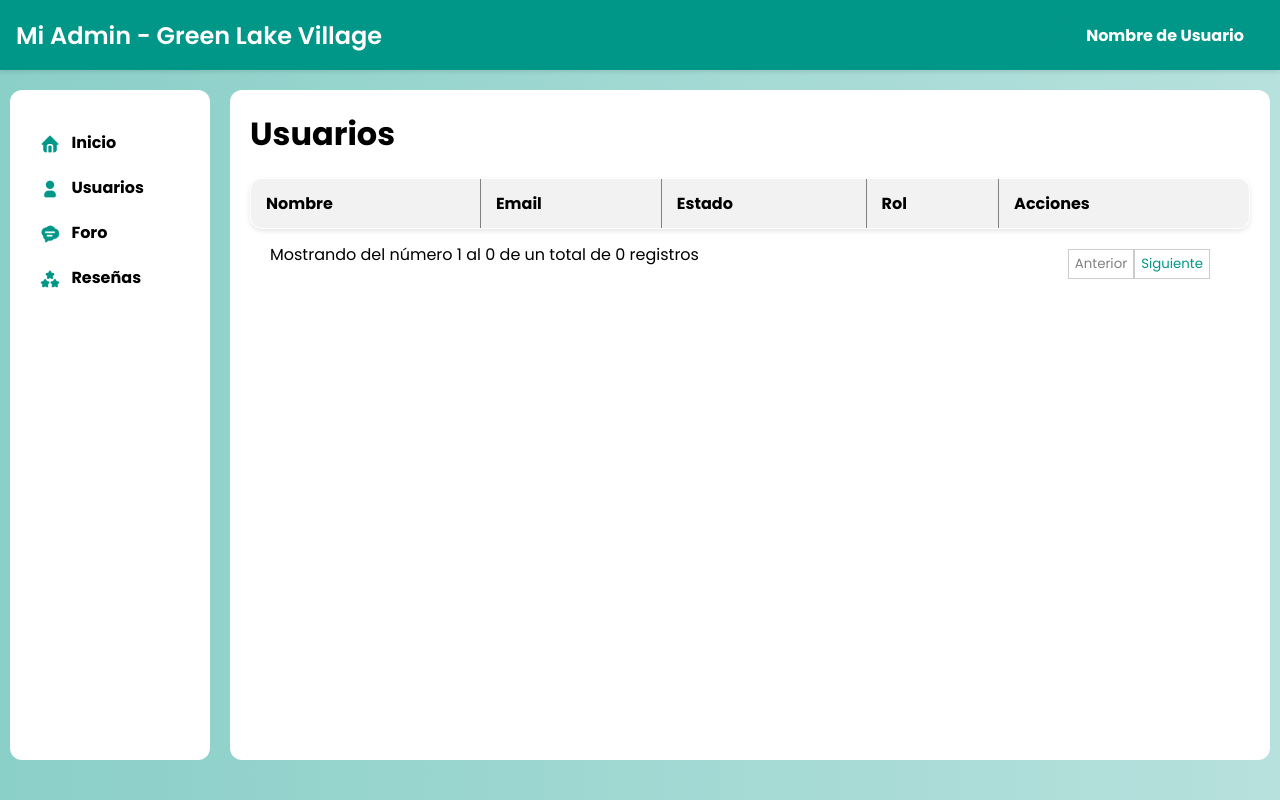
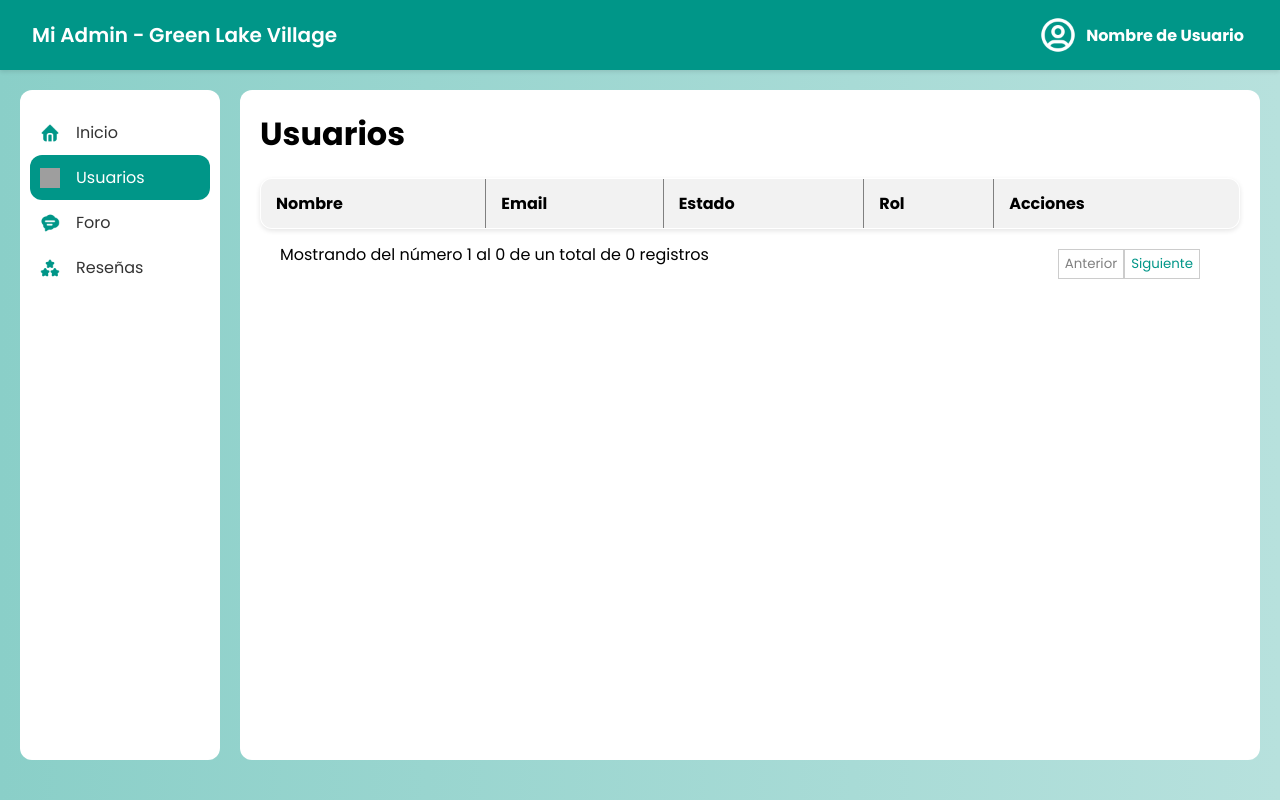
Before and after one commit to 5nullpointers/GreenLakeVillage, a Flask app: page /admin/UsuariosAdmin in a window 1280 px wide. Run offline with Flask 3, Linux system fonts and the light colour scheme; data that the repository does not hold is empty; parts of the project's set-up code (start-up, migrations or seed data) failed here and were passed over; grey boxes are pictures that could not be loaded.

Commit message:
mejorar estilos de la interfaz de administración de usuarios, ajustar tamaños y márgenes, y actualizar imágenes de perfil

```diff
--- a/Presentacion/static/css/UsuariosAdmin.css
+++ b/Presentacion/static/css/UsuariosAdmin.css
@@ -193,9 +193,10 @@ label {
 }
 
 .superiorAdmin .logo {
-  font-size: 24px;
+  font-size: 20px;
   font-weight: 600;
   color: #fff;
+  margin-left: 1rem;
 }
 
 .user-profile {
@@ -288,42 +289,50 @@ label {
     margin: 10px; /* se reduce el margen para disminuir la separación */
     border-radius: 12px;
     height: 670px;         /* altura fija */
+    margin-right: 20px;
 }
 
 .panelBlancoMenu {
     background-color: #fff;
     text-align: left;
-    padding: 20px;
+    padding: 10px;
     margin: 10px; /* se reduce el margen para disminuir la separación */
     width: 200px;
+    position: sticky;
+    top: 0;
+    z-index: 1;
+    transition: width 0.3s ease;
+    overflow: hidden;
     border-radius: 12px;
     height: 670px;         /* altura fija */
+    margin-left: 20px;
 }
 
 /* Estilos para la lista en la barra lateral */
 .panelBlancoMenu ul {
-  list-style: none;
   margin-top: 10px;
-  padding: 0;
 }
 
 .panelBlancoMenu li {
-  transition: background-color 0.3s, color 0.3s;
+  transition: background-color 0.3s, color 0.3s, transform 0.3s;
   padding: 10px;
   cursor: pointer;
   border-radius: 12px;
-  color: #000;
-  font-weight: bold;
+  color: #333;
+  display: flex;
+  align-items: center;
 }
 
 .panelBlancoMenu li:hover {
   background-color: #009688;
   color: #fff;
+  transform: translateX(5px);
 }
 
 .panelBlancoMenu li a {
   color: inherit;
   text-decoration: none;
+  margin-left: 8px;
 }
 
 .containerPrincipal h1 {
@@ -333,3 +342,9 @@ label {
 .user-name {
   margin-right: 20px;
 }
+
+/* Sección activa */
+.menuPanel li.active {
+  background-color: #009688;
+  color: #fff;
+}
--- a/Presentacion/static/js/UsuariosAdmin.js
+++ b/Presentacion/static/js/UsuariosAdmin.js
@@ -195,11 +195,21 @@ opciones.forEach((opcion, index) => {
         }
     });
 
-    // Al quitar el ratón, restaura la imagen original
+    // Al quitar el ratón, restaura la imagen original solo si no es el elemento activo
     opcion.addEventListener('mouseleave', function() {
+        if(opcion.classList.contains('active')) return; // Mantiene la imagen si está activo
         const img = opcion.querySelector('img');
         if (img && img.dataset.original) {
             img.src = img.dataset.original;
         }
     });
 });
+
+// Asegura que los elementos con clase activa muestren la imagen profileBlanco
+document.querySelectorAll('.menuPanel li.active').forEach((opcion, index) => {
+    const img = opcion.querySelector('img');
+    if (img) {
+        img.src = "/static/images/profileBlanco.png";
+        img.dataset.original = "/static/images/profileBlanco.png";
+    }
+});
--- a/Presentacion/templates/UsuariosAdmin.html
+++ b/Presentacion/templates/UsuariosAdmin.html
@@ -12,7 +12,7 @@
   <nav class="superiorAdmin">
     <div class="logo">Mi Admin - Green Lake Village</div>
     <div class="user-profile">
-      <img src="/static/images/profile.png" alt="Imagen de perfil" class="profile-img" />
+      <img src="/static/images/user-circle.png" alt="Imagen de perfil" class="profile-img" />
       <span class="user-name">{{ session.user_name or 'Nombre de Usuario' }}</span>
       <div class="user-dropdown" id="userDropdown">
         <ul>
@@ -32,7 +32,7 @@
             <img src="/static/images/inicio.png" alt="Inicio" class="option-icon" />
             <a href="/admin">Inicio</a>
           </li>
-          <li class="activeMenu">
+          <li class="active">
             <img src="/static/images/profile.png" alt="Usuarios" class="option-icon" />
             <a href="/admin/UsuariosAdmin">Usuarios</a>
           </li>
```
